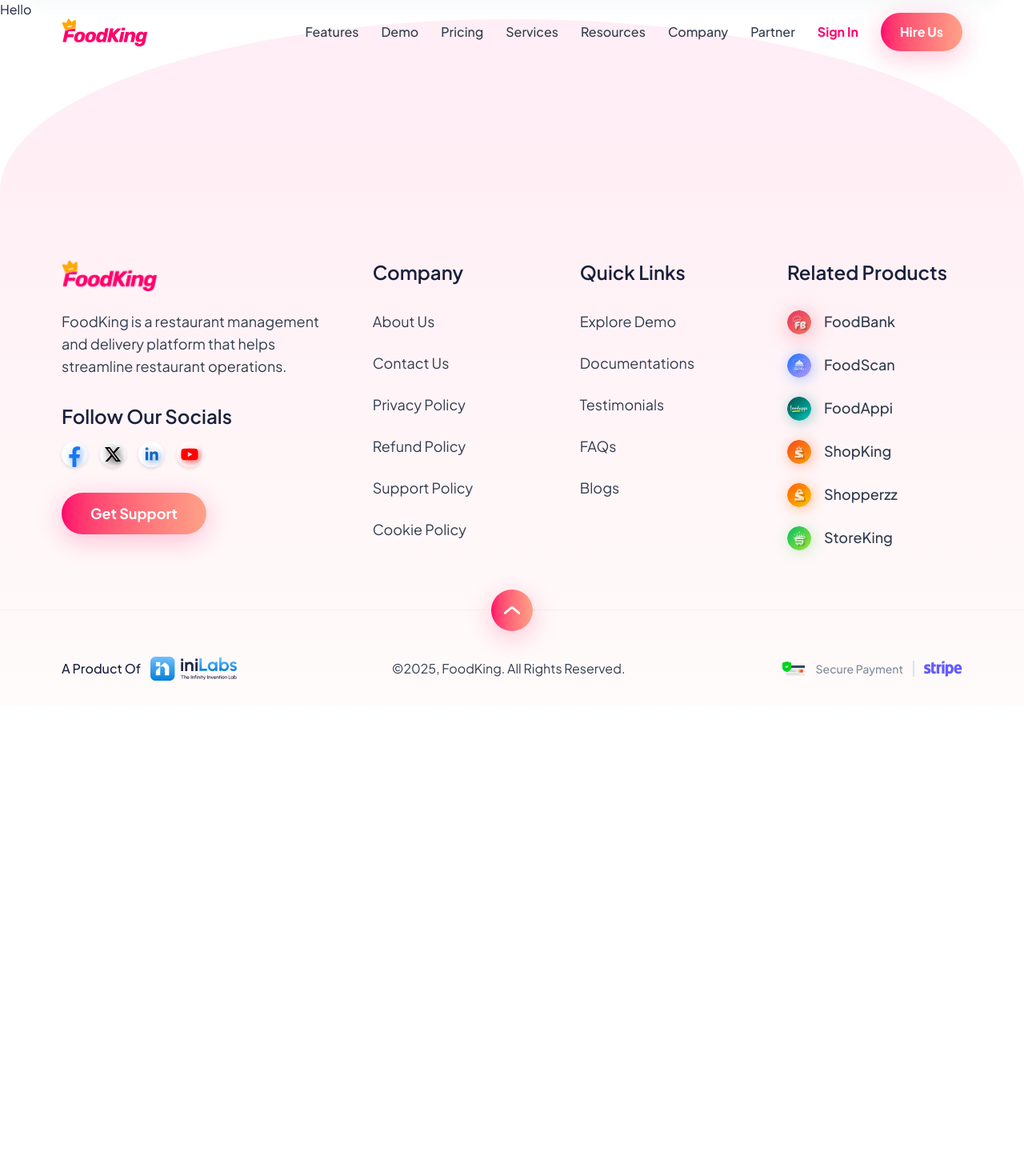
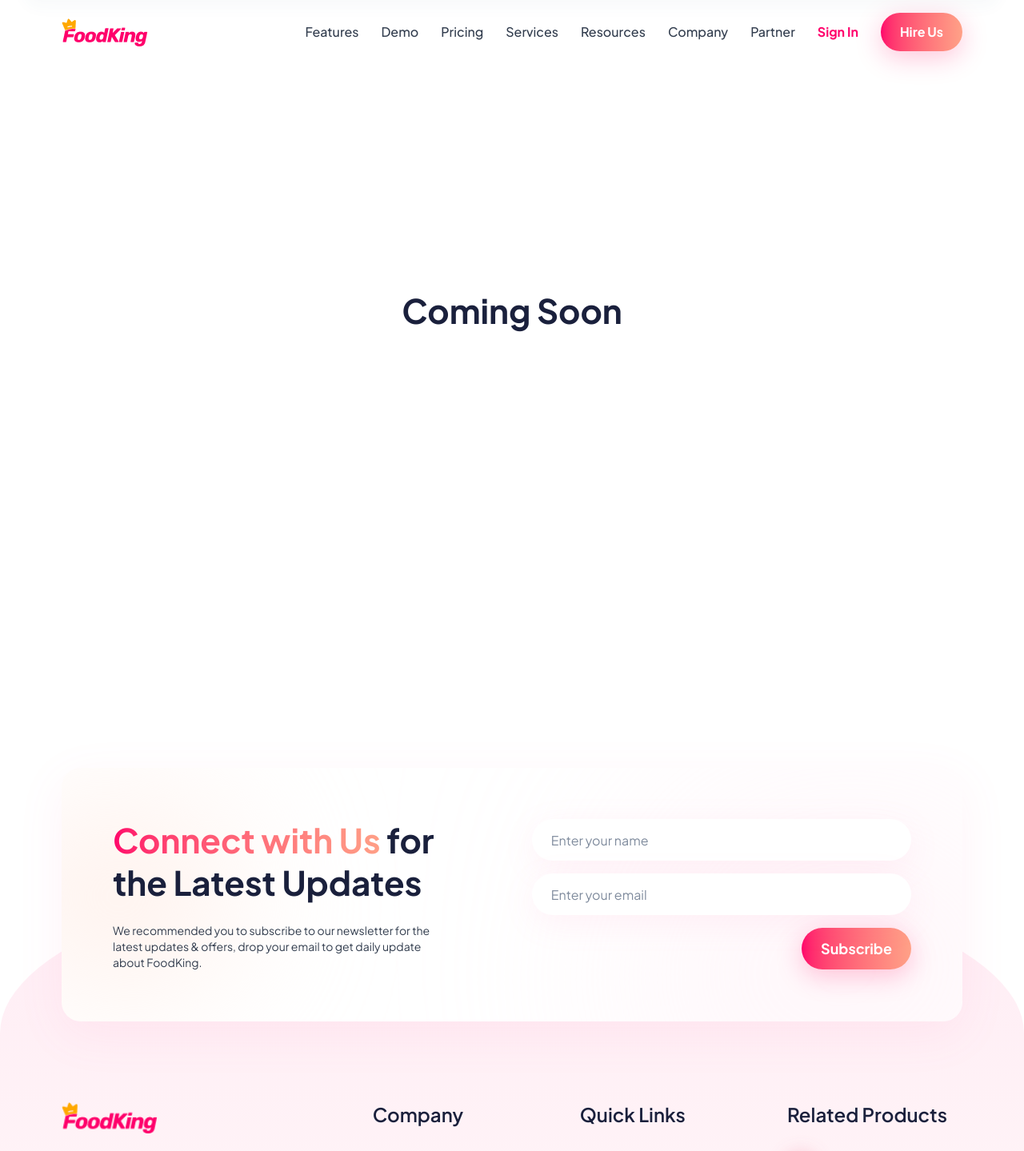
Before and after one commit to RahulPaul12/foodking-next, a Next.js app: page /client/features in a window 1280 px wide. Shown: the top 1439 px of the page at 80% size. Before the commit the page ends 883 px from the top, so only its background shows below. Built offline with nearby package versions, Linux system fonts and the light colour scheme.

Commit message:
update feature page

```diff
--- a/app/client/features/page.js
+++ b/app/client/features/page.js
@@ -1,5 +1,11 @@
 export default function Features(){
     return(
-        <h1>Hello</h1>
+    <section className="container">
+       <div className="mb-16 sm:mb-20 md:mb-40">
+            <div className="max-w-[934px] w-full mx-auto flex flex-col items-center justify-center h-dvh">
+                <h1 className="text-3xl lg:text-[42px] font-bold text-center leading-tight mb-6">Coming Soon</h1>
+            </div>
+        </div>
+    </section>
     )
 }
--- a/app/client/page.js
+++ b/app/client/page.js
@@ -897,39 +897,7 @@ export default function Home() {
           SUCCESS STORY PART END
      =================================--> */}
 
-    {/* <!--===============================
-               CONNECT US PART START
-     =================================--> */}
-    <section className="-mb-70 lg:-mb-50 relative z-10">
-        <div className="container">
-            <div className="w-full p-8 sm:p-12 md:p-16 relative z-10 rounded-3xl overflow-hidden shadow-connect bg-white">
-                <span className="absolute top-16 -left-14 -z-10 w-64 h-48 rounded-full -rotate-6 blur-[100px] bg-[#FFEBE3]"></span>
-                <span className="absolute -bottom-8 -right-11 -z-10 w-96 h-48 rounded-full -rotate-6 blur-[150px] bg-[#FFE3EF]"></span>
-                <div className="grid grid-cols-12 gap-y-12">
-                    <div className="col-span-12 md:col-span-5 lg:pr-3">
-                        <h2 className="text-3xl lg:text-[42px] font-bold mb-6 leading-tight md:text-start text-center">
-                            <span className="gradient-text">Connect with Us </span>for the Latest Updates
-                        </h2>
-                        <p className="text-sm font-normal md:text-start text-center">
-                            We recommended you to subscribe to our newsletter for the latest updates & offers, drop your email to get daily update about FoodKing.
-                        </p>
-                    </div>
-                    <div className="col-span-12 md:col-span-7">
-                        <form className="md:ml-12 lg:ml-27" aria-label="Subscribe to newsletter">
-                            <label htmlFor="name" className="sr-only">Name</label>
-                            <input id="name" name="name" type="text" placeholder="Enter your name" className="px-6 w-full rounded-full shadow-input h-[52px] outline-none mb-4 bg-white" required/>
-                            <label htmlFor="email" className="sr-only">Email</label>
-                            <input id="email" name="email" type="email" placeholder="Enter your email" className="px-6 w-full rounded-full shadow-input h-[52px] outline-none mb-4 bg-white" required/>
-                            <button type="submit" className="float-start md:float-end cursor-pointer py-2.5 sm:py-3.5 px-6 rounded-full text-white text-base sm:text-lg leading-6 font-bold gradient-button">Subscribe</button>
-                        </form>
-                    </div>
-                </div>
-            </div>
-        </div>
-     </section>
-    {/* <!--===============================
-              CONNECT US  PART END
-     =================================--> */}
+
       </>
     );
   }
--- a/layouts/FooterLayout.js
+++ b/layouts/FooterLayout.js
@@ -2,9 +2,44 @@ import Link from "next/link";
 
 export default function FooterLayout () {
   return (
-//     <!--===============================
-//     FOOTER PART START
-// =================================-->
+    <>
+        {/* <!--===============================
+               CONNECT US PART START
+     =================================--> */}
+    <section className="-mb-70 lg:-mb-50 relative z-10">
+        <div className="container">
+            <div className="w-full p-8 sm:p-12 md:p-16 relative z-10 rounded-3xl overflow-hidden shadow-connect bg-white">
+                <span className="absolute top-16 -left-14 -z-10 w-64 h-48 rounded-full -rotate-6 blur-[100px] bg-[#FFEBE3]"></span>
+                <span className="absolute -bottom-8 -right-11 -z-10 w-96 h-48 rounded-full -rotate-6 blur-[150px] bg-[#FFE3EF]"></span>
+                <div className="grid grid-cols-12 gap-y-12">
+                    <div className="col-span-12 md:col-span-5 lg:pr-3">
+                        <h2 className="text-3xl lg:text-[42px] font-bold mb-6 leading-tight md:text-start text-center">
+                            <span className="gradient-text">Connect with Us </span>for the Latest Updates
+                        </h2>
+                        <p className="text-sm font-normal md:text-start text-center">
+                            We recommended you to subscribe to our newsletter for the latest updates & offers, drop your email to get daily update about FoodKing.
+                        </p>
+                    </div>
+                    <div className="col-span-12 md:col-span-7">
+                        <form className="md:ml-12 lg:ml-27" aria-label="Subscribe to newsletter">
+                            <label htmlFor="name" className="sr-only">Name</label>
+                            <input id="name" name="name" type="text" placeholder="Enter your name" className="px-6 w-full rounded-full shadow-input h-[52px] outline-none mb-4 bg-white" required/>
+                            <label htmlFor="email" className="sr-only">Email</label>
+                            <input id="email" name="email" type="email" placeholder="Enter your email" className="px-6 w-full rounded-full shadow-input h-[52px] outline-none mb-4 bg-white" required/>
+                            <button type="submit" className="float-start md:float-end cursor-pointer py-2.5 sm:py-3.5 px-6 rounded-full text-white text-base sm:text-lg leading-6 font-bold gradient-button">Subscribe</button>
+                        </form>
+                    </div>
+                </div>
+            </div>
+        </div>
+     </section>
+    {/* <!--===============================
+              CONNECT US  PART END
+     =================================--> */}
+
+{/* <!--===============================
+FOOTER PART START
+// =================================--> */}
     <footer className="pt-[330px] lg:pt-75 footer-curve-bg">
         <div className="container">
             <div className="grid grid-cols-12 gap-y-12 sm:gap-x-10 pb-12">
@@ -105,9 +140,9 @@ export default function FooterLayout () {
             </div>
         </div>
     </footer>
-// <!--===============================
-//     FOOTER PART END
-// =================================-->
-
+{/* <!--===============================
+FOOTER PART END
+ =================================--> */}
+</>
   );
 };
```
